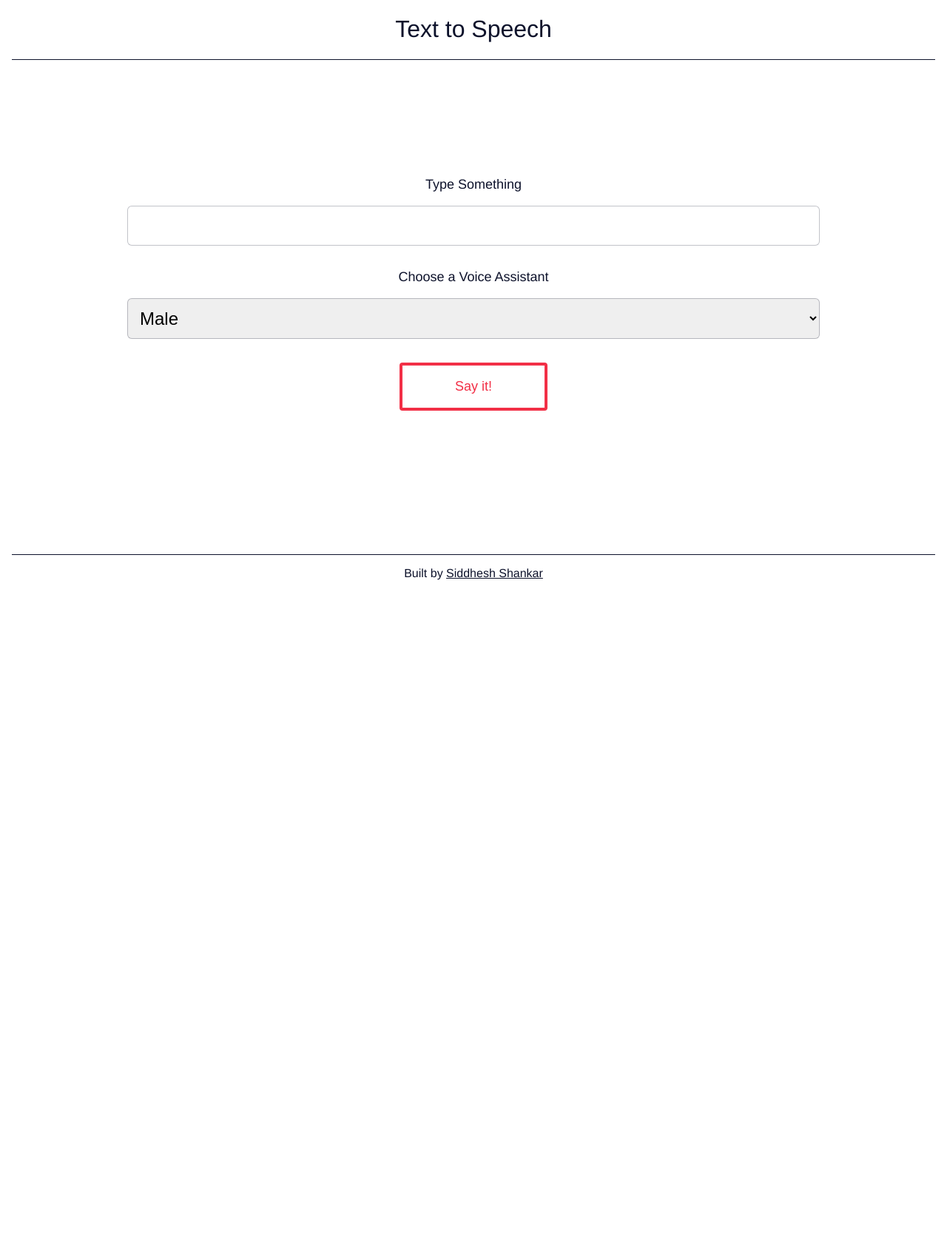
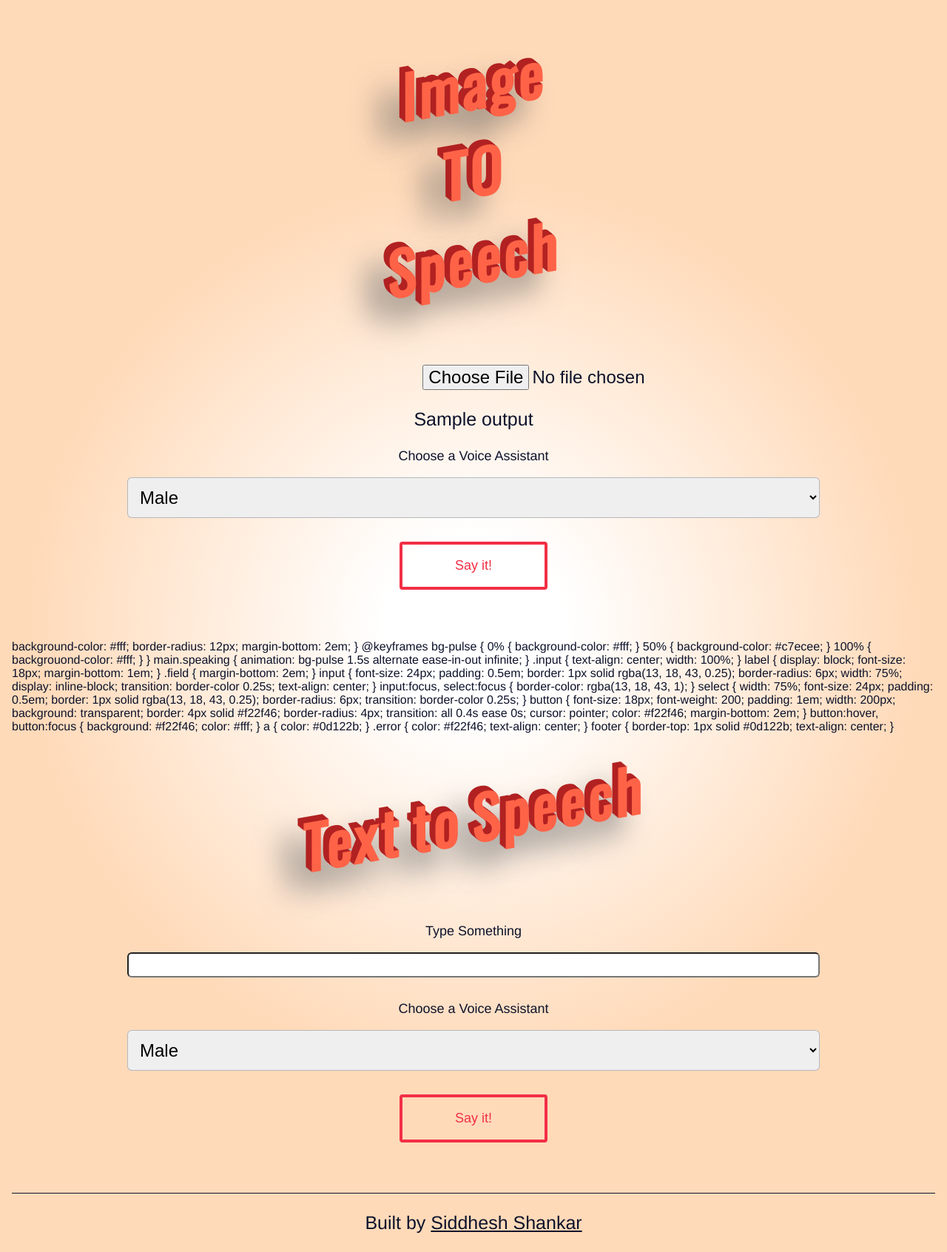
Before and after one commit to NaimishaMarepally/Image-to-speech, a Flask app: template templates/frontend.html in a window 1280 px wide. Shown: the whole page at 74% size. Before the commit the page ends 784 px from the top, so only its background shows below. Run offline with Flask 2, Linux system fonts and the light colour scheme; the template is opened without the code that fills it: most values are stand-ins (such as "Sample title", 1, 10 or a date in 2020).

Commit message:
FINAL PROJECT

```diff
--- a/templates/frontend.html
+++ b/templates/frontend.html
@@ -3,6 +3,7 @@
   <head>
     <meta charset="UTF-8" />
     <meta name="viewport" content="width=device-width, initial-scale=1.0" />
+	<link href='https://fonts.googleapis.com/css?family=Oswald' rel='stylesheet' type='text/css'>
     <meta http-equiv="X-UA-Compatible" content="ie=edge" />
     <title>Browser voices</title>
     <style type="text/css">
@@ -16,6 +17,8 @@
 					  padding: 0;
 					}
 					body {
+						background: radial-gradient(600px at 50% 50% , #fff 20%, #FFDAB9  100%);
+					background-color: #fcd303;
 					  font-family: Helvetica, Arial, sans-serif;
 					  color: #0d122b;
 					  display: flex;
@@ -24,11 +27,25 @@
 					  padding-right: 1em;
 					}
 					h1 {
-					  text-align: center;
-					  font-weight: 100;
-					}
+						text-align: center;
+						font-family: 'Oswald', Helvetica, sans-serif;
+						font-size: 80px;
+						transform: skewY(-10deg);
+						letter-spacing: 4px;
+						word-spacing: -8px;
+						color: tomato;
+						text-shadow:
+							-1px -1px 0 firebrick,
+							-2px -2px 0 firebrick,
+							-3px -3px 0 firebrick,
+							-4px -4px 0 firebrick,
+							-5px -5px 0 firebrick,
+							-6px -6px 0 firebrick,
+							-7px -7px 0 firebrick,
+							-8px -8px 0 firebrick,
+							-30px 20px 40px dimgrey
+						}
 					header {
-					  border-bottom: 1px solid #0d122b;
 					  margin-bottom: 2em;
 					}
 					main {
@@ -36,6 +53,126 @@
 					  display: flex;
 					  justify-content: space-around;
 					  align-items: center;
+					  border-radius: 12px;
+					  margin-bottom: 2em;
+					}
+					p{
+						font-size: 25px;
+					}
+					@keyframes bg-pulse {
+					  0% {
+					    background-color: #fff;
+					  }
+
+					  50% {
+					    background-color: #c7ecee;
+					  }
+
+					  100% {
+					    backgrouond-color: #fff;
+					  }
+					}
+					main.speaking {
+					  animation: bg-pulse 1.5s alternate ease-in-out infinite;
+					}
+					.input {
+					  text-align: center;
+					  width: 100%;
+					}
+					label {
+					  display: block;
+					  font-size: 18px;
+					  margin-bottom: 1em;
+					}
+					.field {
+					  margin-bottom: 2em;
+					}
+					input {
+					  font-size: 24px;
+					  padding-left: 32%;
+					  border-radius: 6px;
+					  width: 75%;
+					  display: inline-block;
+					  transition: border-color 0.25s;
+					  text-align: center;
+					}
+					input:focus,
+					select:focus {
+					  border-color: rgba(13, 18, 43, 1);
+					}
+					select {
+					  width: 75%;
+					  font-size: 24px;
+					  padding: 0.5em;
+					  border: 1px solid rgba(13, 18, 43, 0.25);
+					  border-radius: 6px;
+					  transition: border-color 0.25s;
+					}
+					button {
+					  font-size: 18px;
+					  font-weight: 200;
+					  padding: 1em;
+					  width: 200px;
+					  background: transparent;
+					  border: 4px solid #f22f46;
+					  border-radius: 4px;
+					  transition: all 0.4s ease 0s;
+					  cursor: pointer;
+					  color: #f22f46;
+					  margin-bottom: 2em;
+					}
+					button:hover,
+					button:focus {
+					  background: #f22f46;
+					  color: #fff;
+					}
+
+					a {
+					  color: #0d122b;
+					}
+					.error {
+					  color: #f22f46;
+					  text-align: center;
+					}
+					footer {
+					  border-top: 1px solid #0d122b;
+					  text-align: center;
+					}
+    </style>
+  </head>
+      <body>
+
+          <header>
+
+<h1>Image<br>TO<br>Speech</h1>
+          </header>
+
+        <main>
+          <form class="input" id="voice-form"enctype="multipart/form-data" method="post">
+         <input type = "file" name = "file" />
+        	<!-- <div class="field">
+                    <label for="speech">Type Something</label>
+                    <input type="text" name="speech" id="speech" required />
+                </div>-->
+				<p>{{output}}</p>
+
+                <div class="field">
+                    <label for="voices">Choose a Voice Assistant</label>
+                      <select name="voices" id="voices">
+                          <option value="Male">Male</option>
+                          <option value="Female">Female</option>
+                      </select>
+                </div>
+              <button>
+                    Say it!
+              </button>
+          </form>
+        </main>
+
+
+
+      </body>
+</html>
 					  background-color: #fff;
 					  border-radius: 12px;
 					  margin-bottom: 2em;
```
